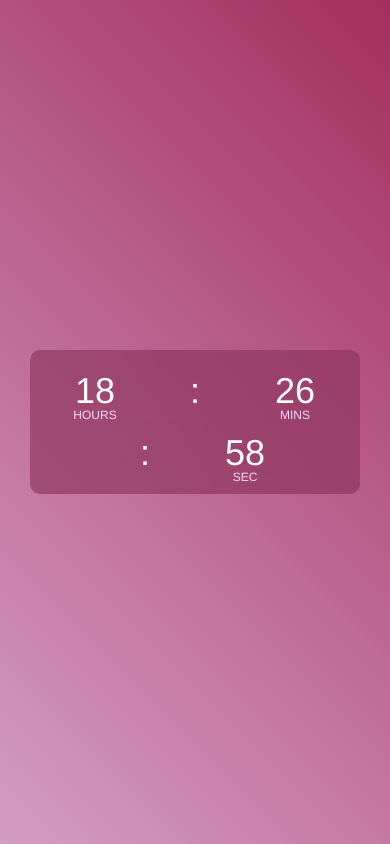
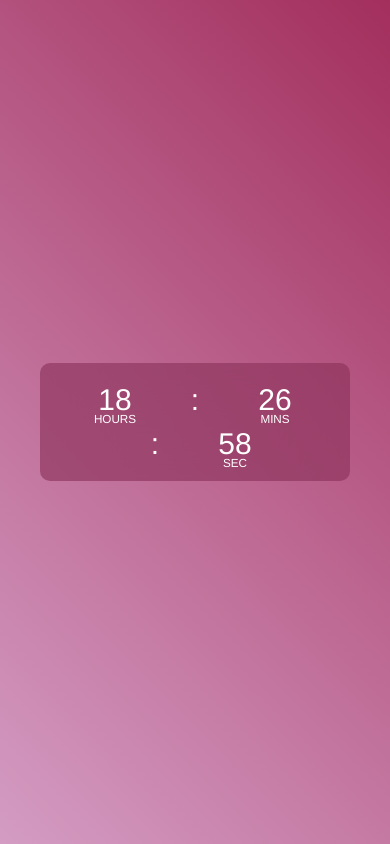
Before and after one commit to mariahashmii/toolkitt, a plain HTML site: page projects/digital clock/index.html in a window 390 px wide. Drawn offline with Linux system fonts and the light colour scheme.

Commit message:
Update style.css

```diff
--- a/projects/digital clock/style.css
+++ b/projects/digital clock/style.css
@@ -32,7 +32,7 @@
   justify-content: center;
   backdrop-filter: blur(40px);
   padding: 30px 20px;
-  gap: 30px;
+  gap: 20px;
 }
 
 .container::before,
@@ -60,20 +60,19 @@
 
 .clock span {
   font-size: clamp(36px, 8vw, 80px);
-  width: clamp(60px, 25vw, 90px);
+  width: 90px;
   text-align: center;
   color: white;
   position: relative;
 }
 
 .clock span::after {
-  font-size: clamp(12px, 2.5vw, 18px);
+  font-size: clamp(10px, 3vw, 16px);
   position: absolute;
   bottom: -10px;
   left: 50%;
   transform: translateX(-50%);
   white-space: nowrap;
-  color: #fdd8f8;
 }
 
 #hrs::after {
@@ -87,21 +86,22 @@
 }
 
 /* ✅ Mobile optimization */
-@media (max-width: 600px) {
-  .container {
-    padding: 10px;
-  }
-
+@media (max-width: 480px) {
   .clock {
-    flex-direction: row;
-    flex-wrap: wrap;
-    gap: 20px;
+    gap: 10px;
     padding: 20px 10px;
   }
 
   .clock span {
-    width: 80px;
+    width: 70px;
+    font-size: clamp(30px, 7vw, 60px);
   }
+
+  .clock span::after {
+    font-size: clamp(10px, 3vw, 14px);
+    bottom: -8px;
+  }
+}
 
   .container::before,
   .container::after {
```
